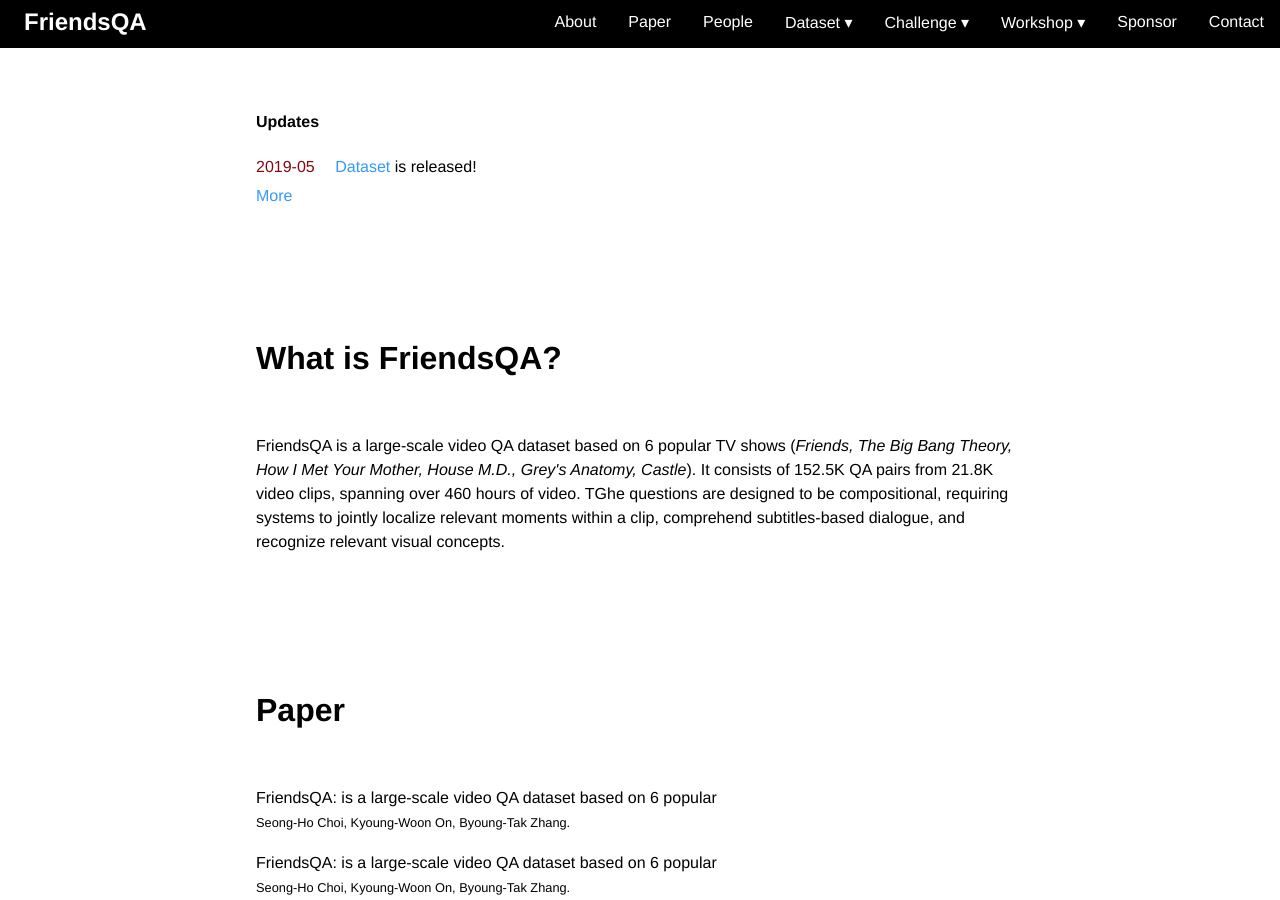
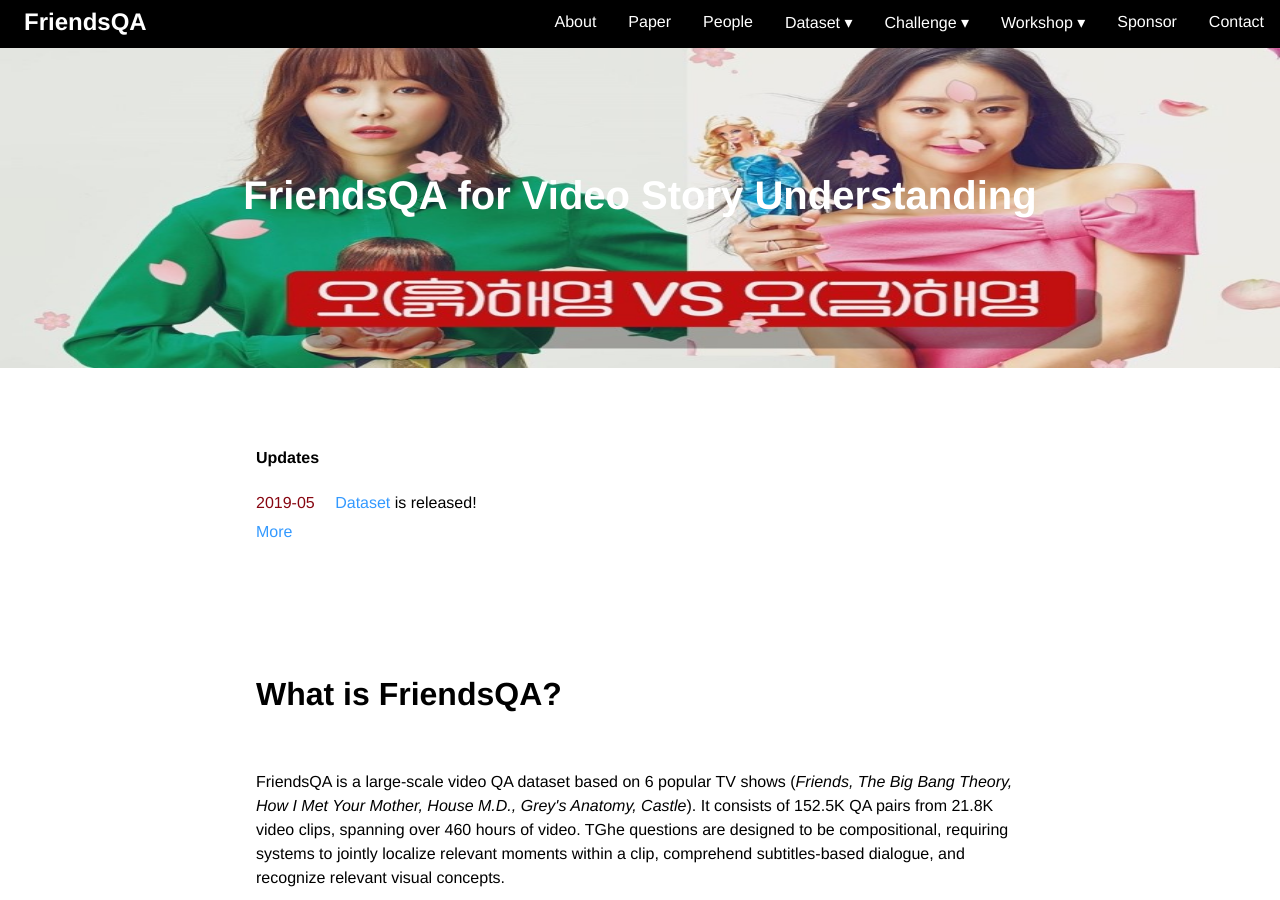
Before and after one commit to friendsqa/friendsqa.github.io, a Jekyll site: the page built from index.md, in a window 1280 px wide and 900 px high. Built offline with Jekyll 4.4.1, drawn with Linux system fonts in a browser that asks for light colours.

Commit message:
change image

```diff
--- a/index.md
+++ b/index.md
@@ -8,7 +8,7 @@
 <script type="text/javascript" src="/assets/js/index.js"></script>
 
 <div class="bk-container">
-  <img class="bk-img" src="/Users/ahjeong/Desktop/dramaqa.png" | "https://user-images.githubusercontent.com/50164275/65026216-0fbcab00-d973-11e9-9e79-e964f65a70f9.jpg" alt='relative'>
+  <img class="bk-img" src="/assets/images/dramaqa.png">
   <h1 class="bk-header">
     FriendsQA for Video Story Understanding
   </h1>
```
Also changed, not shown: assets/images/dramaqa.png (added).
